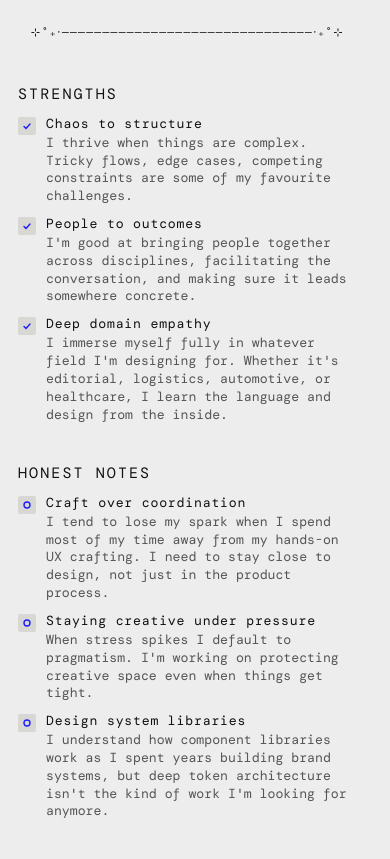
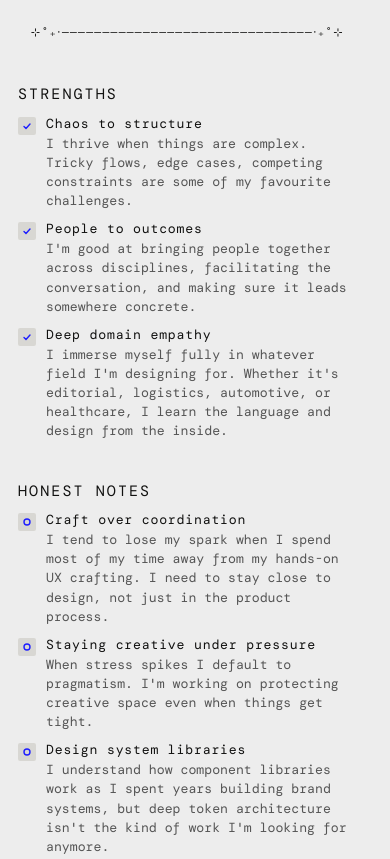
Before and after one commit to miche7a/michelamonterosso, a plain HTML site: page about.html in a window 390 px wide. Shown: the part 940-1799 px from the top of the page. Drawn offline with nearby package versions, Linux system fonts and the light colour scheme; a web font is replaced by a local one.

Commit message:
Update about.html

```diff
--- a/about.html
+++ b/about.html
@@ -133,7 +133,7 @@ html, body { overflow-x: hidden; }
 
   /* Optional: slightly more comfortable line-height for the sub text */
   .sw-sub {
-    line-height: 1.35;
+    line-height: 1.45;
   }
 }
 
```
